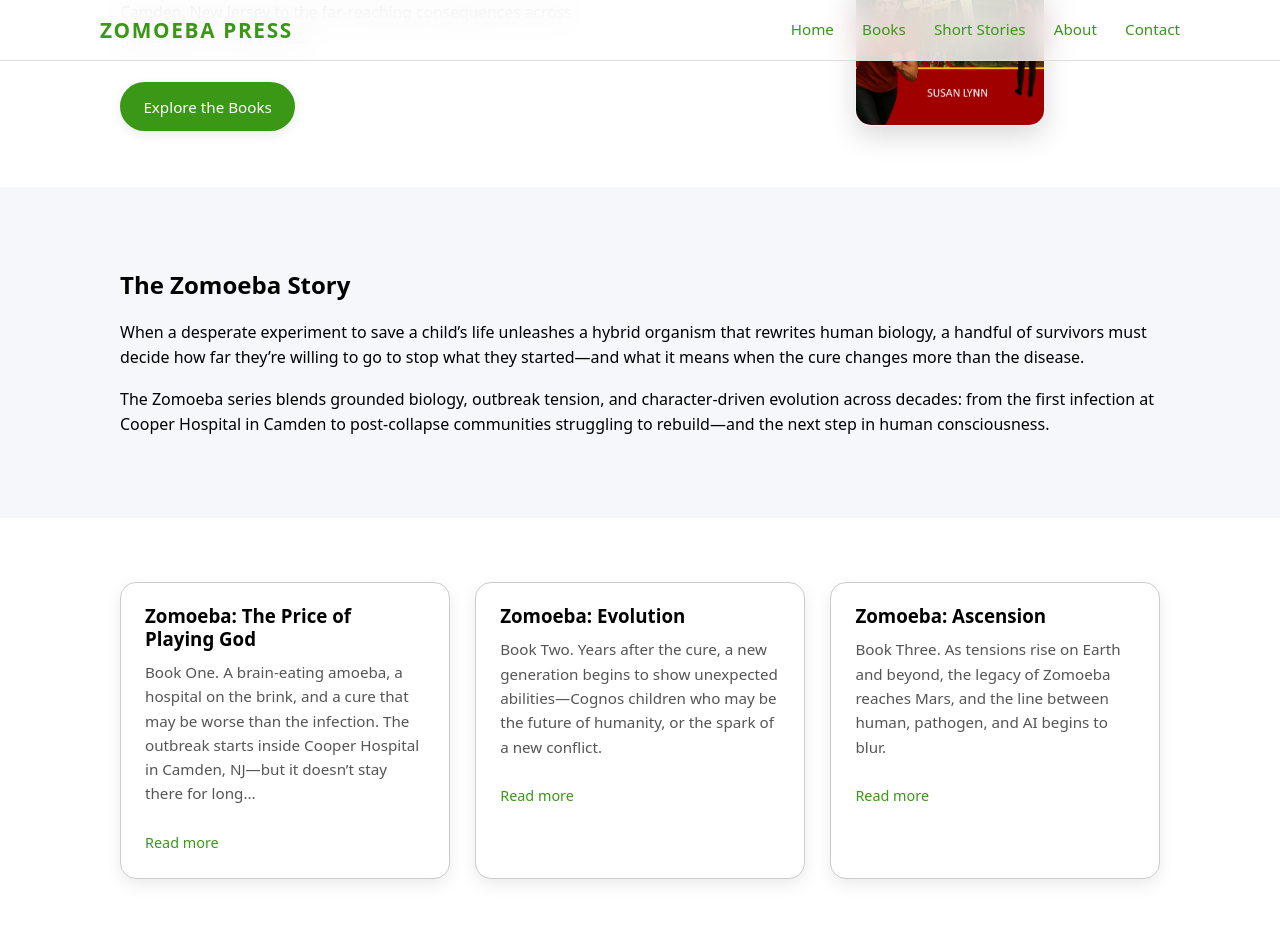
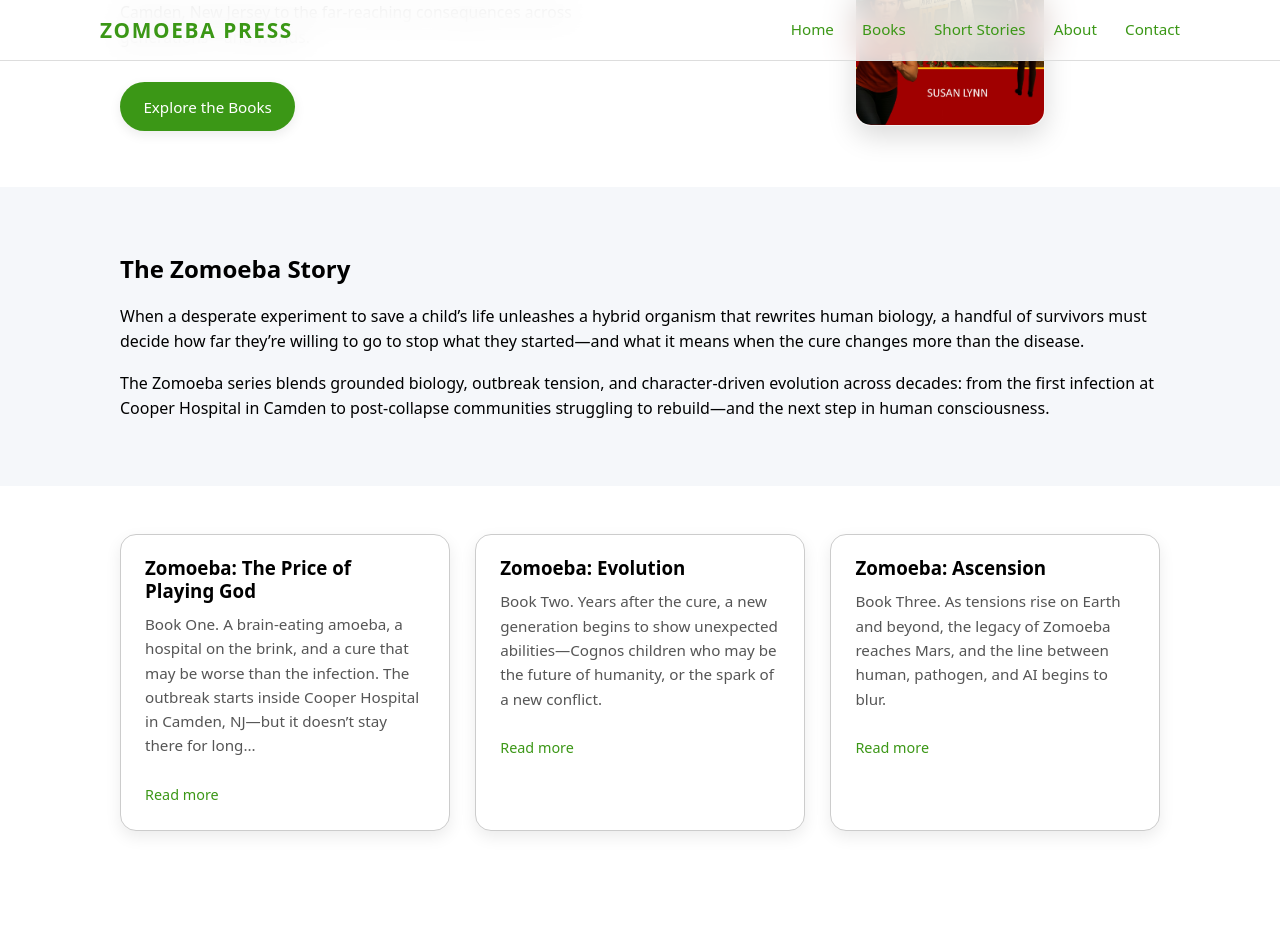
Before and after one commit to susanlynn-books/zomoeba, a Jekyll site: the page built from index.md, in a window 1280 px wide and 1400 px high, scrolled down 850 px. Shown: the top 952 px of the window. Built offline with Jekyll 4.4.1, drawn with Linux system fonts in a browser that asks for light colours; grey boxes are pictures that could not be loaded.

Commit message:
Update style.css

```diff
--- a/assets/css/style.css
+++ b/assets/css/style.css
@@ -41,7 +41,7 @@ body {
 }
 
 .section {
-  padding: 4rem 0;
+  padding: 3rem 0;
 }
 
 .section-dark {
```
